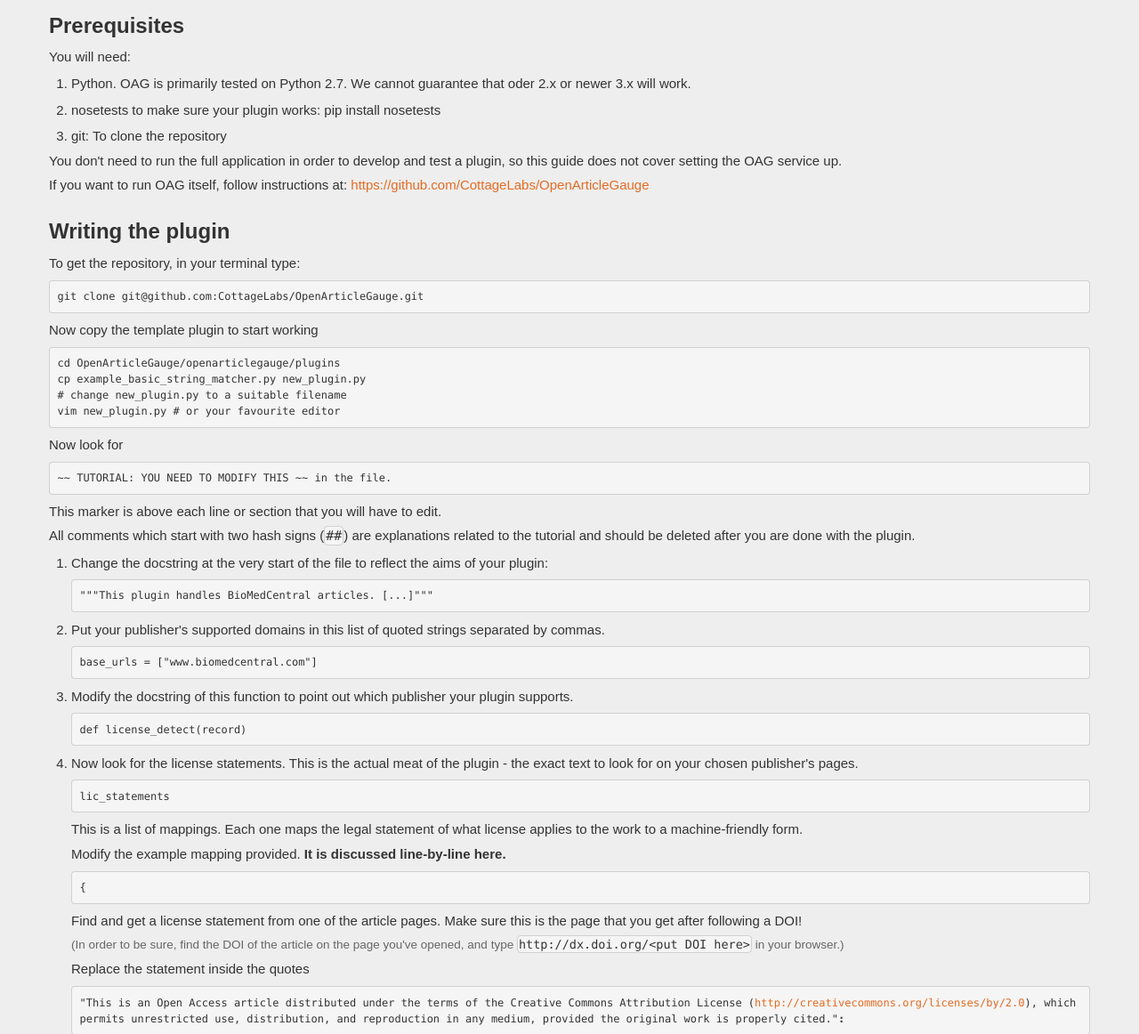
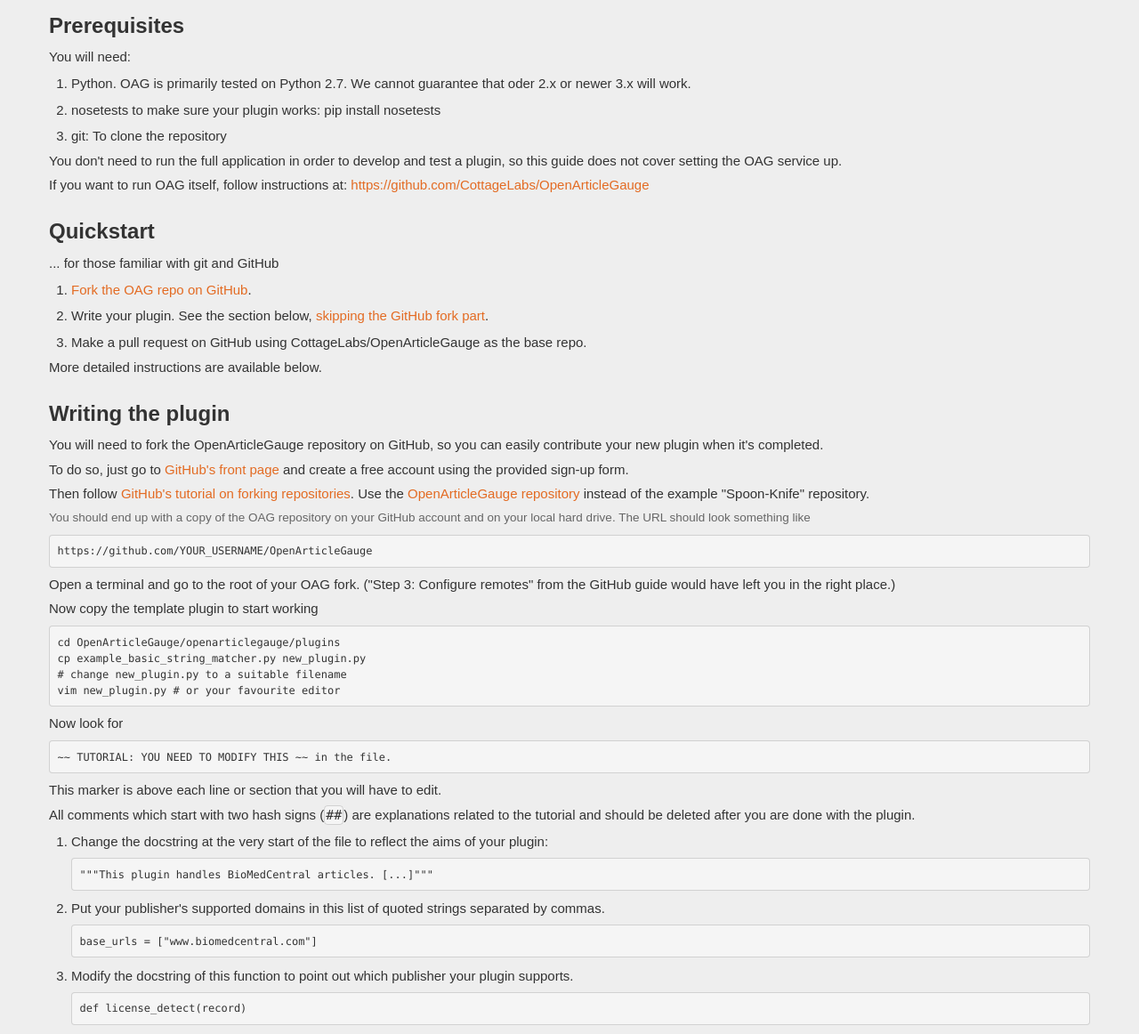
Before and after one commit to CottageLabs/OpenArticleGauge, a Flask app: page /developers/plugins in a window 1280 px wide. Shown: the part 510-1672 px from the top of the page at 89% size. Run offline with Flask 2, Linux system fonts and the light colour scheme; parts of the project's set-up code (start-up, migrations or seed data) failed here and were passed over; some libraries are stand-ins or nearby versions.

Commit message:
add GitHub instructions to plugin howto

```diff
--- a/openarticlegauge/templates/developers/plugins.html
+++ b/openarticlegauge/templates/developers/plugins.html
@@ -33,12 +33,25 @@
 </ol>
 
 <div>You don't need to run the full application in order to develop and test a plugin, so this guide does not cover setting the OAG service up.</div>
-<div>If you want to run OAG itself, follow instructions at: <a href="https://github.com/CottageLabs/OpenArticleGauge">https://github.com/CottageLabs/OpenArticleGauge</a></div>
+<div>If you want to run OAG itself, follow instructions at: <a href="https://github.com/CottageLabs/OpenArticleGauge" target="_blank">https://github.com/CottageLabs/OpenArticleGauge</a></div>
+
+<h2 id="quickstart">Quickstart</h2>
+<div>... for those familiar with git and GitHub</div>
+<ol>
+<li><a href="https://github.com/CottageLabs/OpenArticleGauge/fork_select" target="_blank">Fork the OAG repo on GitHub</a>.</li>
+<li>Write your plugin. See the section below, <a href="#write-plugin-start">skipping the GitHub fork part</a>.</li>
+<li>Make a pull request on GitHub using CottageLabs/OpenArticleGauge as the base repo.</li>
+</ol>
+<div>More detailed instructions are available below.</div>
 
 <h2 id="writeplugin">Writing the plugin</h2>
-<div>To get the repository, in your terminal type:</div>
-<pre class="shell">git clone git@github.com:CottageLabs/OpenArticleGauge.git</pre>
+<div>You will need to fork the OpenArticleGauge repository on GitHub, so you can easily contribute your new plugin when it's completed.</div>
+<div>To do so, just go to <a href="http://github.com" target="_blank">GitHub's front page</a> and create a free account using the provided sign-up form.</div>
+<div>Then follow <a href="https://help.github.com/articles/fork-a-repo" target="_blank">GitHub's tutorial on forking repositories</a>. Use the <a href="https://github.com/CottageLabs/OpenArticleGauge" target="_blank">OpenArticleGauge repository</a> instead of the example "Spoon-Knife" repository.</div>
+<div class="extrahelp">You should end up with a copy of the OAG repository on your GitHub account and on your local hard drive. The URL should look something like</div>
+<pre>https://github.com/YOUR_USERNAME/OpenArticleGauge</pre>
 
+<div>Open a terminal and go to the root of your OAG fork. ("Step 3: Configure remotes" from the GitHub guide would have left you in the right place.)</div>
 <div>Now copy the template plugin to start working</div>
 <pre class="shell">
 cd OpenArticleGauge/openarticlegauge/plugins
@@ -47,7 +60,7 @@
 vim new_plugin.py # or your favourite editor
 </pre>
 
-<div>
+<div id="write-plugin-start">
 Now look for <pre>~~ TUTORIAL: YOU NEED TO MODIFY THIS ~~ in the file.</pre>
 This marker is above each line or section that you will have to edit.
 </div>
@@ -93,7 +106,7 @@
 <div>If your license isn't present, add it to the bottom of the licenses.py file and fill in as many fields as you can (canonical URL of license, title, etc.).</div>
 <div>Please note that your license <strong>will not be identified correctly as Open Access-compatible</strong> unless you define the <span class="inlinecode">NC</span>, <span class="inlinecode">SA</span> and <span class="inlinecode">ND</span> fields here. It is also recommended that you define the <span class="inlinecode">BY</span> field, if you know what it's value should be.</div>
 
-<div>Here are the meanings of these fields:<div>
+<div>Here are the meanings of these fields:</div>
 
 <div><span class="inlinecode">NC</span> - Does the license have non-commercial restrictions?</div>
 
@@ -193,6 +206,20 @@
 
 <div>You should see a message telling you 3 tests have run, and ending in a simple "OK".</div>
 
+<h2 id="contribute-the-plugin">Contributing your new plugin to OAG</h2>
+<div>In short - make a pull request. That is all.</div>
+
+<div>Longer version: commit your changes. At the root of your repository,
+<pre>git add -A .</pre>
+to add all your changes. Then
+<pre>git commit -m 'ENTER A SENSIBLE COMMIT MESSAGE'</pre>
+(edit the commit message to state what your plugin does, e.g. what publisher it handles). And finally,
+<pre>git push</pre>
+</div>
+<div>Now, simply create a pull request on GitHub. <a href="https://help.github.com/articles/creating-a-pull-request">GitHub's tutorial is quite helpful.</a></div>
+<div class="extrahelp">The "the repo you pushed to" is your own fork of OAG, e.g. YOUR_USERNAME/OpenArticleGauge.</div>
+<div class="extrahelp">The "target repo" is CottageLabs/OpenArticleGauge.</div>
+<div class="extrahelp">Both "branch you wish to have merged" and "target branch" should be "master" unless you created your own branch, in which case you do not need to read this bit of the guide.</div>
 
     </div><!-- close container divs -->
 </div><!-- close container divs -->
```
